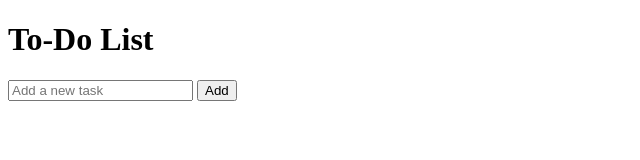
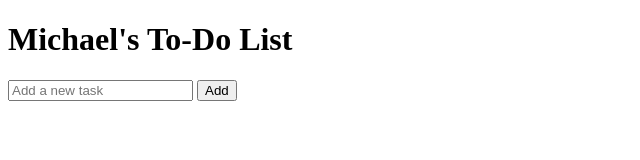
Before and after one commit to Mazl0w/todo-list-app, a website: page index.html in a window 1280 px wide. Shown: the whole page, without its empty margins (0-640 px from the left). Drawn offline with Linux system fonts and the light colour scheme.

Commit message:
Update index.html
Added: Michael

```diff
--- a/index.html
+++ b/index.html
@@ -8,7 +8,7 @@
 </head>
 <body>
     <div class="container">
-        <h1>To-Do List</h1>
+        <h1>Michael's To-Do List</h1>
         <input type="text" id="new-task" placeholder="Add a new task">
         <button id="add-task">Add</button>
         <ul id="task-list"></ul>
```
